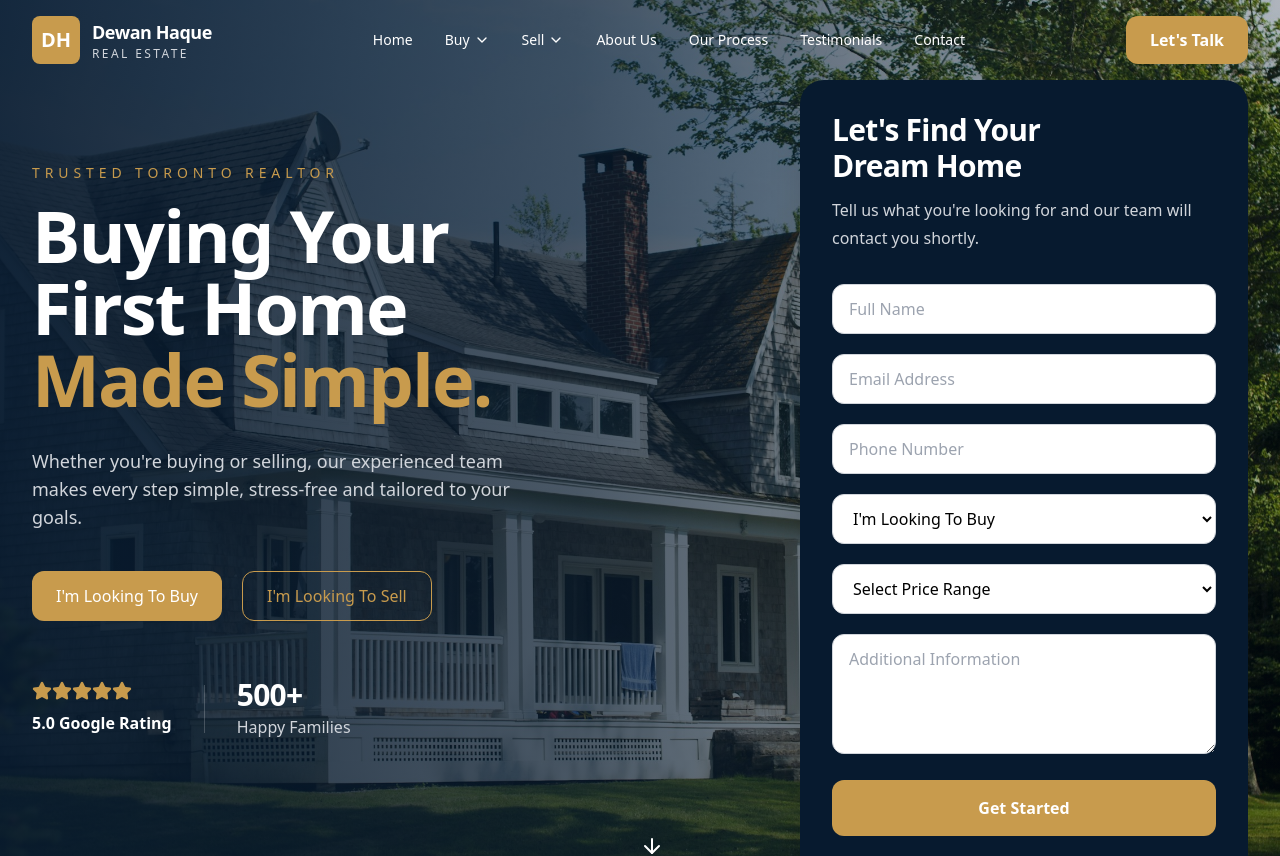
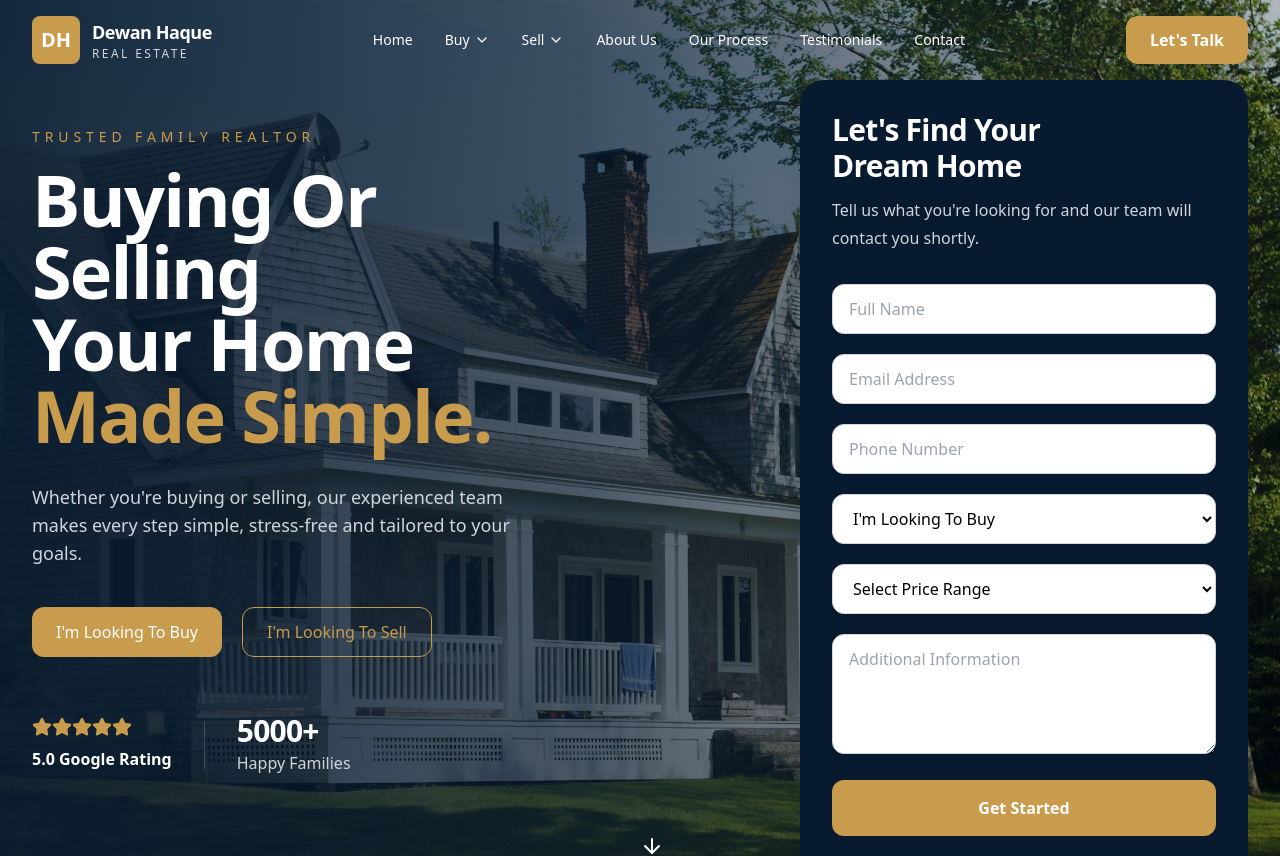
Before and after one commit to MohaiminAlif/dh_real_estate, a Next.js app: page / in a window 1280 px wide. Shown: the top 856 px of the page. Built offline with nearby package versions, Linux system fonts and the light colour scheme.

Commit message:
hero component updated

```diff
--- a/components/hero.tsx
+++ b/components/hero.tsx
@@ -21,13 +21,13 @@ export default function Hero() {
           {/* Left Side */}
           <div className="flex flex-col justify-center text-white">
             <span className="mb-4 text-sm uppercase tracking-[0.35em] text-[#C89B4D]">
-              Trusted Toronto Realtor
+              Trusted Family Realtor
             </span>
 
             <h1 className="max-w-xl text-5xl font-bold leading-tight lg:text-7xl">
-              Buying Your
+              Buying Or Selling
               <br />
-              First Home
+              Your Home
               <br />
               <span className="text-[#C89B4D]">
                 Made Simple.
@@ -70,7 +70,7 @@ export default function Hero() {
 
               <div>
                 <h3 className="text-3xl font-bold">
-                  500+
+                  5000+
                 </h3>
 
                 <p className="text-gray-300">
```
